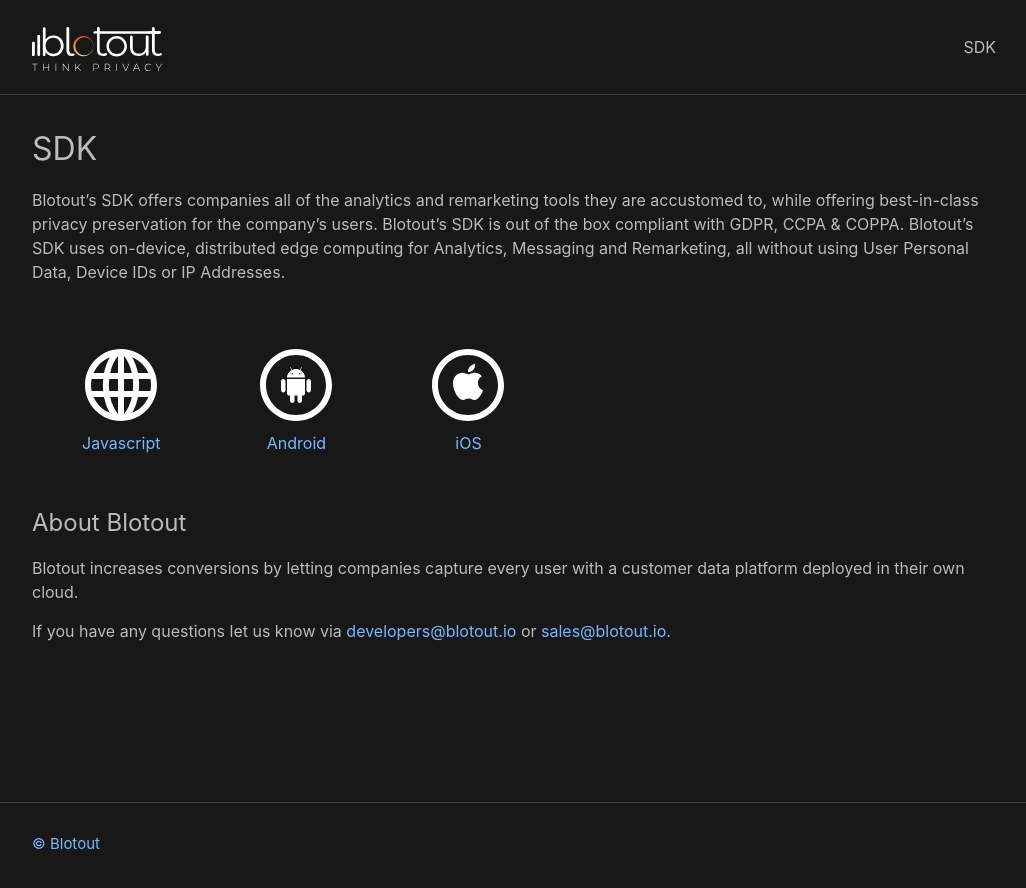
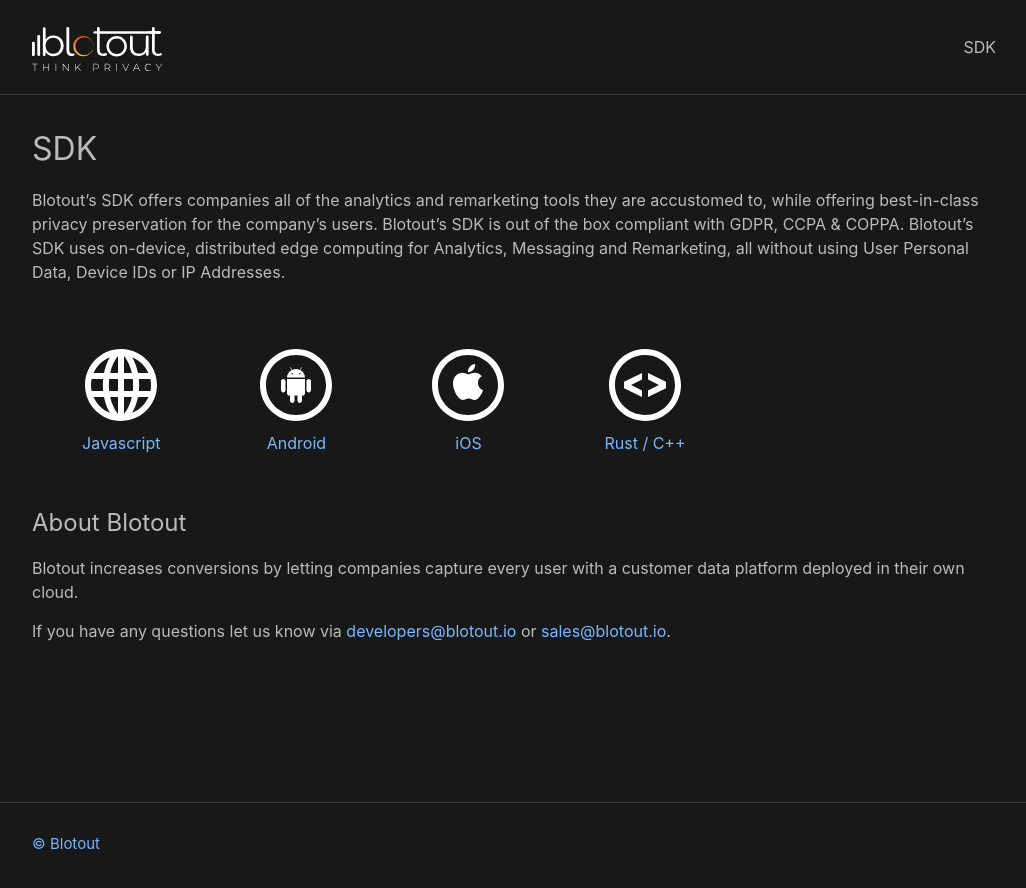
Before and after one commit to blotoutio/documentation, a Jekyll site: the page built from index.md, in a window 1280 px wide. Shown: the top 888 px of the page, without its empty margins (126-1152 px from the left). Built offline with Jekyll 4.4.1, drawn with Linux system fonts in a browser that asks for light colours; our own code applies the rules of GitHub Pages for plain Markdown files.

Commit message:
Adds rust docs

```diff
--- a/index.md
+++ b/index.md
@@ -19,6 +19,10 @@ Android](https://docs-android.blotout.io)
 [![image](/assets/images/ios.svg)
 iOS](https://docs-ios.blotout.io)
 
+{:.split}
+[![image](/assets/images/rust.svg)
+Rust / C++](https://docs-rust.blotout.io)
+
 ## About Blotout
 Blotout increases conversions by letting companies capture every user with a customer data platform deployed in their own cloud.
 
```
Also changed, not shown: assets/images/rust.svg (added).
